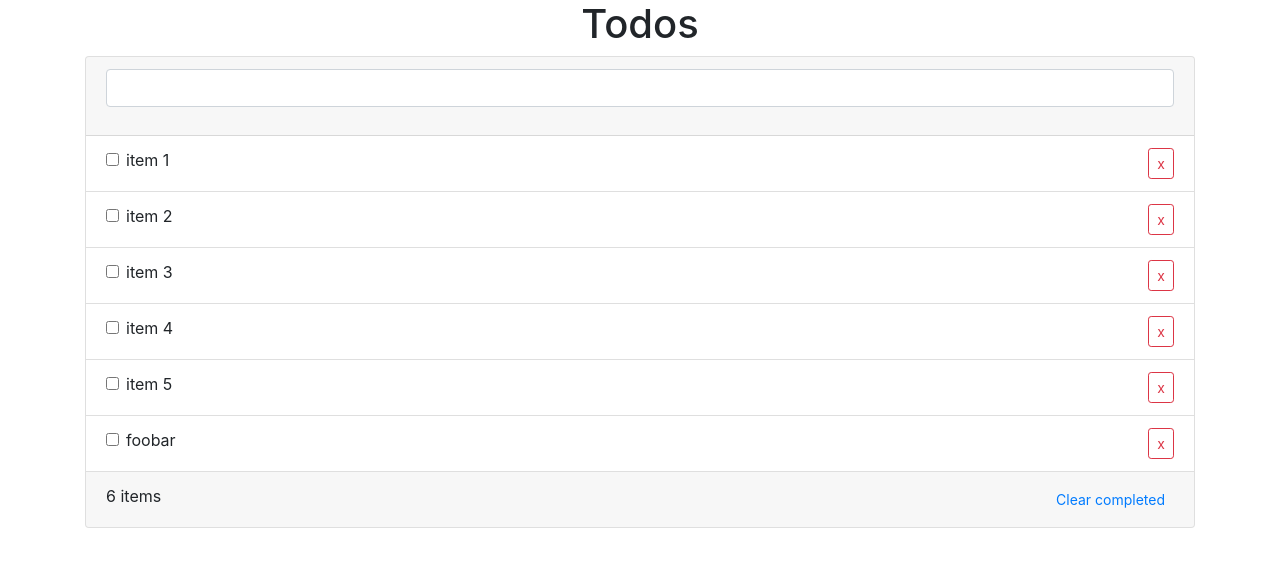
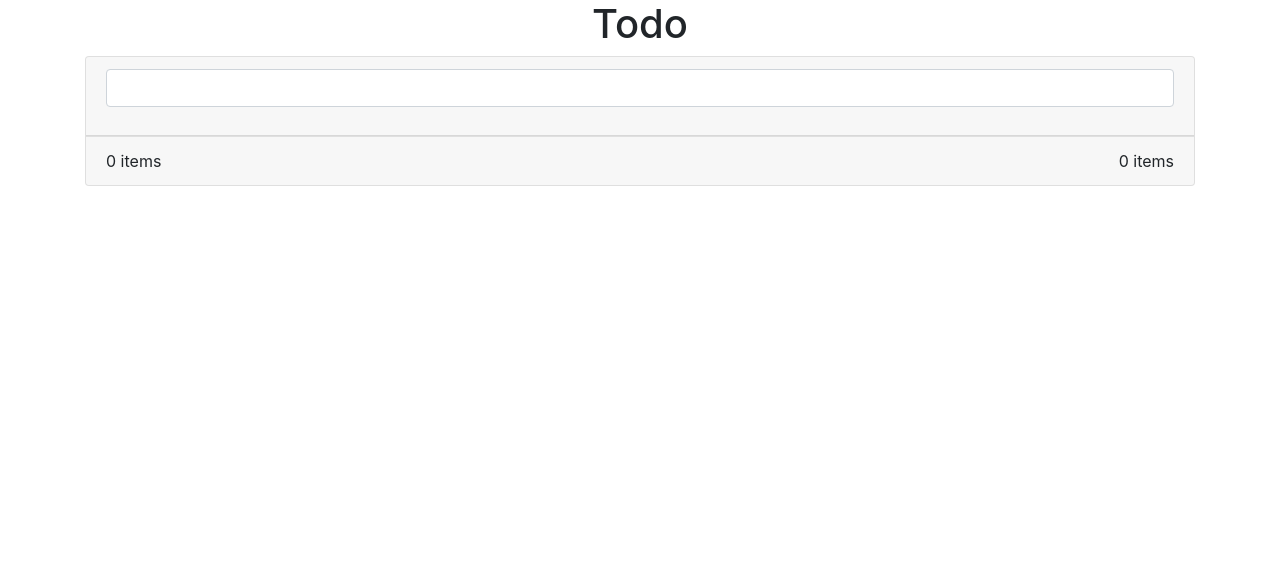
Before and after one commit to tyno63/todo-list, an Angular app: page / in a window 1280 px wide. Shown: the top 566 px of the page. Built offline with nearby package versions, Linux system fonts and the light colour scheme.

Commit message:
mise a jour todolist

```diff
--- a/src/app/app.component.html
+++ b/src/app/app.component.html
@@ -10,7 +10,7 @@
   <div class="row">
     <div class="col-12">
       <h1 class="text-center">
-        Todos
+        Todo
       </h1>
 
       <div class="card">
@@ -24,26 +24,24 @@
         </div>
 
         <ul class="list-group list-group-flush">
-          <li *ngFor="let item of todoArray" class="list-group-item d-flex justify-content-between">
-            <div class="form-check">
-              <input class="form-check-input" type="checkbox" value="" id="defaultCheck1">
-              <label class="form-check-label" for="defaultCheck1">
-                {{ item }}
-              </label>
-            </div>
+          <li *ngFor="let item of todoArray; let itemIndex = index" class="list-group-item d-flex justify-content-between">
+            <app-checkbox [label]="item.title" [checked]="item.checked"></app-checkbox>
 
-            <button class="btn btn-outline-danger btn-sm">
+            <button class="btn btn-outline-danger btn-sm" (click)="removeItem(itemIndex)">
               x
             </button>
           </li>
         </ul>
 
         <div class="card-footer d-flex justify-content-between">
+          <app-array-size [array]="todoArray"></app-array-size>
+
           <div>
             {{ todoArray.length }} items
           </div>
 
-          <button class="btn btn-sm btn-link">
+          <!-- *ngIf take a boolean, if true, display the element, if false, hide the element. -->
+          <button *ngIf="atLeastOneChecked" class="btn btn-sm btn-link" (click)="clearCompletedItem()">
             Clear completed
           </button>
         </div>
@@ -51,6 +49,7 @@
     </div>
   </div>
 </div>
+
 
 
 
--- a/src/app/app.component.ts
+++ b/src/app/app.component.ts
@@ -1,4 +1,5 @@
 import { Component } from '@angular/core';
+import {TodoItem} from './todo-item';
 
 @Component({
   selector: 'app-root',
@@ -8,14 +9,33 @@ import { Component } from '@angular/core';
 export class AppComponent {
   title = 'todo-list';
 
-  public todoArray: Array<string> = [
-    'item 1',
-    'item 2',
-    'item 3',
-    'item 4',
-    'item 5',
-    'foobar',
-  ];
+  public todoArray: Array<TodoItem> = [];
+
+  /**
+   * Using getter to transform the array into a boolean.
+   * true if at least one todoitem is checked.
+   * false if all todoitem are not checked.
+   *
+   * A Getter is used like normal attribute.
+   *    this.atLeastOneChecked      <---- OK
+   *    this.atLeastOneChecked()    <---- KO
+   *    atLeastOneChecked      <---- OK (in HTML)
+   *    atLeastOneChecked()    <---- KO (in HTML)
+   */
+  public get atLeastOneChecked(): boolean {
+    // for (let i = 0; i < this.todoArray.length; i++) {
+    //   const item = this.todoArray[i];
+    //   /// -----
+    // }
+    for (const item of this.todoArray) {
+      /// -----
+      if (item.checked) {
+        return true;
+      }
+    }
+
+    return false;
+  }
 
   /**
    * This method is used in app.component.html on a keyup event on the text input.
@@ -25,13 +45,70 @@ export class AppComponent {
     // Check if keyboard key pressed is Enter.
     if ($event.code === 'Enter') {
       // Get the event source html element. In our case, its an input element.
-      const $input: HTMLInputElement|null = $event.target as HTMLInputElement;
+      // Avoid using "as" keyword. It can resolve your problem at some point but will not really solve it.
+      // Give only as example, to compare on solution from internet.
+      // const $input: HTMLInputElement|null = $event.target as HTMLInputElement;
+      // const $input = $event.target as HTMLInputElement;
 
-      if ($input !== null) {
-        console.log($input.value);
+      const $input: EventTarget|null = $event.target;
+
+      // Prefer using this instead of "as" example above.
+      // Check the real type of our object inside $input, if its a HTMLInputElement instance.
+      if ($input instanceof HTMLInputElement) {
+        // Get the value from the input without leading and ending space.
+        const str = $input.value.trim();
+
+        // If our string in not empty.
+        if (str !== '') {
+          // Add it to the array.
+          this.todoArray.push({
+            title: str,
+            checked: false,
+          });
+          // clear the input.
+          $input.value = '';
+        }
       }
-
-      console.log('Enter pressed');
     }
   }
+
+  public removeItem(index: number): void {
+    // If retrieve index is not in the array, do not remove the element.
+    if (index > -1 && index < this.todoArray.length) {
+      // Remove 1 (2nd arg) element from index (1st arg) in the array.
+      this.todoArray.splice(index, 1);
+    }
+  }
+
+  public clearCompletedItem(): void {
+    // Solution 1
+    // for (let i = 0; i < this.todoArray.length; i++) {
+    //   if (this.todoArray[i].checked === true) {
+    //     this.todoArray.splice(i, 1);
+    //     i--;
+    //   }
+    // }
+
+    // Solution 2
+    // for (let i = this.todoArray.length - 1; i >= 0; i--) {
+    //   if (this.todoArray[i].checked === true) {
+    //     this.todoArray.splice(i, 1);
+    //   }
+    // }
+
+    // Solution 3
+    this.todoArray = this.todoArray.filter((item: TodoItem) => {
+      // return true; // If you want to keep the element into the new array.
+      // return false; // If you want to remove the element from the new array.
+
+      return !item.checked;
+
+      // Long version to replace the line 78.
+      // if (item.checked === true) {
+      //   return false;
+      // } else {
+      //   return true;
+      // }
+    });
+  }
 }
--- /dev/null
+++ b/src/app/array-size/array-size.component.html
@@ -0,0 +1,3 @@
+<div>
+   {{ array.length }} items
+</div>
--- /dev/null
+++ b/src/app/array-size/array-size.component.ts
@@ -0,0 +1,20 @@
+import { Component, Input, OnInit } from '@angular/core';
+import { todoItem } from '../todo-item';
+
+@Component({
+  selector: 'app-array-size',
+  templateUrl: './array-size.component.html',
+  styleUrls: ['./array-size.component.scss']
+})
+export class ArraySizeComponent implements OnInit {
+
+  @Input()
+
+  public array: Array<any> =[];
+
+  constructor() { }
+
+  ngOnInit(): void {
+  }
+
+}
--- /dev/null
+++ b/src/app/checkbox/checkbox.component.html
@@ -0,0 +1,6 @@
+<div class="form-check">
+    <input class="form-check-input" type="checkbox" [attr.id]="id" [(ngModel)]="checked">
+    <label class="form-check-label" [attr.for]="id" [class.done]="checked">
+      {{ label }}
+    </label>
+  </div>
--- /dev/null
+++ b/src/app/checkbox/checkbox.component.scss
@@ -0,0 +1,4 @@
+.done {
+    color: #999;
+    text-decoration: line-through;
+  }
--- /dev/null
+++ b/src/app/checkbox/checkbox.component.ts
@@ -0,0 +1,39 @@
+import {Component, EventEmitter, Input, OnInit} from '@angular/core';
+
+
+@Component({ // <== Decorator (Typescript) - Add some info to the class bellow. Start with @, just before a class.
+  // This decorator (@Component) said the class is a Web Component.
+  selector: 'app-checkbox', // The markup's name. <app-checkbox></app-checkbox> in HTML.
+  templateUrl: './checkbox.component.html', // Where to find the HTML file for the component.
+  styleUrls: ['./checkbox.component.scss'] // Same for CSS.
+})
+export class CheckboxComponent implements OnInit {
+  // Attribute shared by all instances of your class.
+  // This line is execute ONLY AT ONE TIME => your program startup. It will NOT be execute at each new component.
+  private static counter = 0;
+
+  public id: string;
+
+  @Input()
+  public checked = false;
+
+  public checkedChange = new EventEmitter;
+
+  // Decorate our label attribute. Add info for Angular to allow label attribute to be used inside HTML
+  // The @Input can be write ONLY before a class attribute or class getter.
+  @Input() // <app-checkbox label="some text"></app-checkbox>
+  public label: string|null = null;
+
+  constructor() {
+    this.id = 'app-checkbox-' + CheckboxComponent.counter;
+    CheckboxComponent.incrementCounter();
+  }
+
+  // Same as static attribute, this method is shared by all instance of your class.
+  private static incrementCounter(): void {
+    CheckboxComponent.counter++;
+  }
+
+  ngOnInit(): void {
+  }
+}
--- /dev/null
+++ b/src/app/todo-item.d.ts
@@ -0,0 +1,4 @@
+export interface todoItem {
+    title: string;
+    checked: boolean;
+}
```
Also changed, not shown: src/app/app.module.ts (+8 -2 lines), src/app/array-size/array-size.component.scss (added), 2 other files (tests, documents, lock files or other folders).
